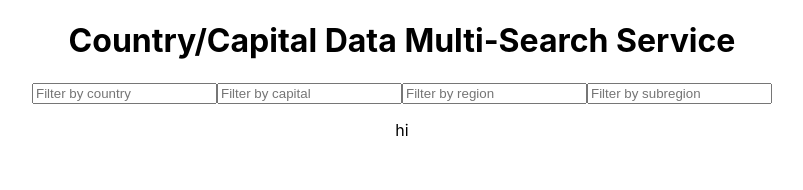
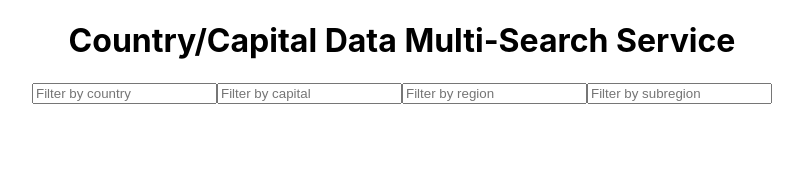
Before and after one commit to matthew-k-yee/multisearch, a React (Create React App) app: page / in a window 1280 px wide. Shown: the top 190 px of the page, without its empty margins (238-1041 px from the left). Built offline with nearby package versions, Linux system fonts and the light colour scheme; no server answers.

Commit message:
change data in for loop from array to object

```diff
--- a/src/App.js
+++ b/src/App.js
@@ -7,7 +7,7 @@ class App extends Component {
   constructor(props){
     super(props)
     this.state = ({
-      data: [],
+      data: '',
       country: [],
       capital: [],
       region: [],
@@ -24,7 +24,7 @@ class App extends Component {
     const response = request.data
     const list = [];
     for(let i = 0; i< response.length; i++) {
-      let data = [];
+      let data = {};
       data.country = response[i].name
       data.capital = response[i].capital
       data.region = response[i].region
@@ -39,16 +39,22 @@ class App extends Component {
     })
   }
 
+  handleChange = e => {
+
+  }
+
   render() {
+    console.log(this.state.data)
     return (
       <div className="App">
         <h1>Country/Capital Data Multi-Search Service</h1>
         <Search
           data={this.state.data}
-          country ={this.state.country}
-          capital ={this.state.capital}
-          region ={this.state.region}
-          subregion ={this.state.subregion}
+          // country ={this.state.country}
+          // capital ={this.state.capital}
+          // region ={this.state.region}
+          // subregion ={this.state.subregion}
+          handleChange={this.handleChange}
         />
       </div>
     );
--- a/src/components/Search.js
+++ b/src/components/Search.js
@@ -1,45 +1,35 @@
 import React from 'react'
 
-class Search extends React.Component {
-  constructor(props){
-    super(props)
-    this.state = ({
-
-    })
-  }
-
-  render() {
-    console.log(this.props.data)
-    return (
-      <div>
-        <input
+function Search(props) {
+  return (
+    <div>
+       <input
           type="text"
           name='country'
           placeholder='Filter by country'
-          onChange={this.handleChange}
+          onChange={props.handleChange}
           />
         <input
           type="text"
           name='capital'
           placeholder='Filter by capital'
-          onChange={this.handleChange}
+          onChange={props.handleChange}
           />
         <input
           type="text"
           name='region'
           placeholder='Filter by region'
-          onChange={this.handleChange}
+          onChange={props.handleChange}
           />
         <input
           type="text"
           name='subregion'
           placeholder='Filter by subregion'
-          onChange={this.handleChange}
+          onChange={props.handleChange}
           />
-       <p>hi</p>
-      </div>
-    )
-  }
+    </div>
+  )
 }
 
+
 export default Search
```
